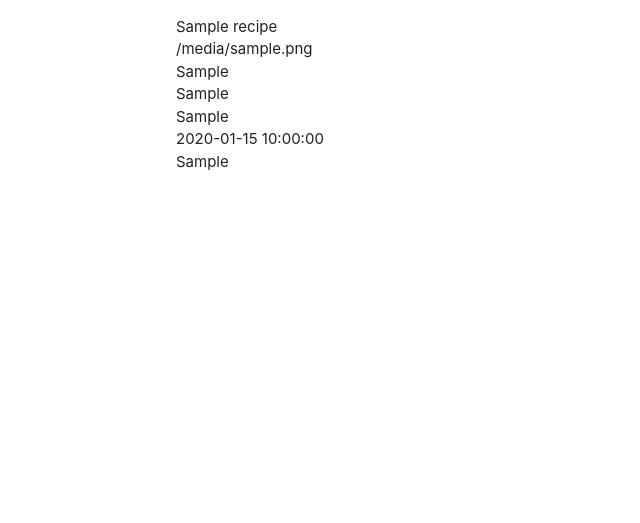
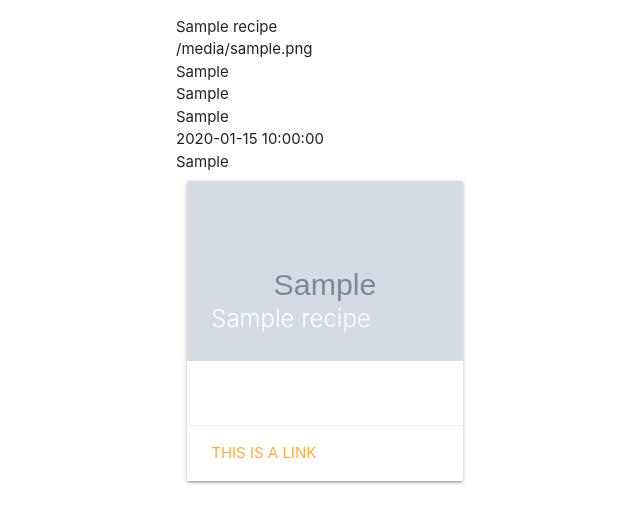
Before and after one commit to upeshp/MS3_EasyDinner, a Flask app: page / in a window 1280 px wide. Shown: the part 164-687 px from the top of the page, without its empty margins (16-656 px from the left). Run offline with Flask 2, Linux system fonts and the light colour scheme; grey boxes marked "Sample" are stand-in pictures; a database or web service that is not in the repository returns one stand-in record (values such as "Sample title"); some libraries are stand-ins or nearby versions.

Commit message:
Feat: added code to recipes.html to pick up database values in card format, wrapped find recipes method in list on app.py

```diff
--- a/app.py
+++ b/app.py
@@ -21,7 +21,7 @@ mongo = PyMongo(app)
 @app.route("/")
 @app.route("/get_recipes")
 def get_recipes():
-    recipes = mongo.db.recipes.find()  # gets recipes from database
+    recipes = list(mongo.db.recipes.find())  # gets recipes from database
     return render_template("recipes.html", recipes=recipes)
 
 
--- a/templates/recipes.html
+++ b/templates/recipes.html
@@ -13,4 +13,25 @@
         {{ recipe.recipe_vegetarian }}<br>
     {% endfor %}
 
+    <div class="row">
+        {% for recipe in recipes %}
+        <div class="col s12 m4">
+            <div class="card small">
+                <div class="card-image">
+                    <img src="{{ recipe.recipe_image }}">
+                    <span class="card-title">{{ recipe.recipe_name }}</span>
+                </div>
+                <div class="card-content">
+                    <p></p>
+                </div>
+                <div class="card-action">
+                    <a href="#">This is a link</a>
+                </div>
+            </div>
+        </div>
+        {% endfor %}
+    </div>
+
+
+
 {% endblock %}
```
